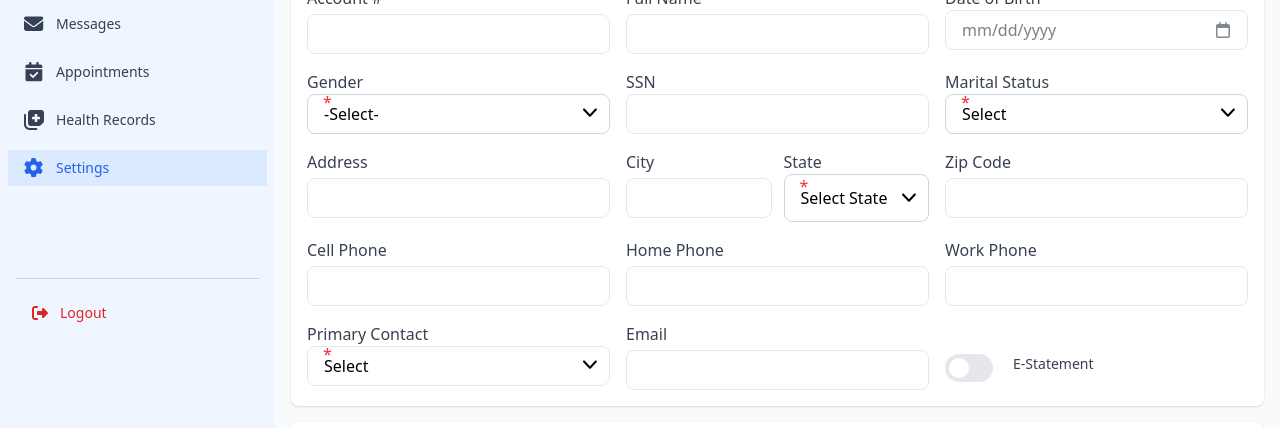
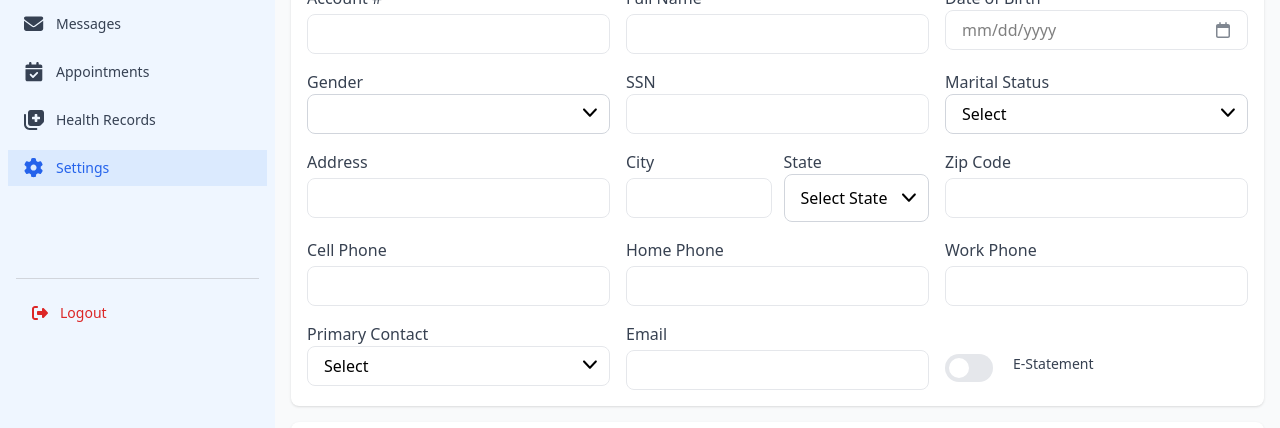
Before and after one commit to zainbintariq357/PatientPortal, a React (Vite) app: page /dashboard/settings in a window 1280 px wide. Shown: the part 188-616 px from the top of the page. Built offline with nearby package versions, Linux system fonts and the light colour scheme.

Commit message:
Extra palceholder prop is removed.

```diff
--- a/src/Constants/index.js
+++ b/src/Constants/index.js
@@ -1,6 +1,6 @@
 const genderOptions = [
   {
-    label: '-Select-',
+    label: '',
     value: '',
   },
   {
@@ -218,6 +218,7 @@ const SELECT_OPTIONS = {
         required: 'Gender is required',
       },
       options: genderOptions,
+      className: 'border-white-gray',
     },
 
     {
--- a/src/components/Setting/SettingDashboard.jsx
+++ b/src/components/Setting/SettingDashboard.jsx
@@ -120,7 +120,6 @@ const SettingDashboard = () => {
 							control={control}
 							name="gender"
 							register={register}
-							placeholder={false}
 							labelClassName="mb-0! text-base! font-normal"
 							selectClassName="h-10!"
 						/>
@@ -144,7 +143,6 @@ const SettingDashboard = () => {
 							control={control}
 							name="maritalStatus"
 							register={register}
-							placeholder={false}
 							labelClassName="mb-0! font-normal"
 							selectClassName="h-10!"
 						/>
--- a/src/components/popup/CreateMessagePopup.jsx
+++ b/src/components/popup/CreateMessagePopup.jsx
@@ -47,7 +47,9 @@ function CreateMessagePopup({ open, onClose }) {
       title="Create Message"
       isOpen={open}
       onClose={handleClose}
-      modalStyle="max-w-200">
+      modalStyle="max-w-200"
+      headerStyle='border-light-gray'
+    >
       <div className="mt-3 flex items-center">
         <div className="w-[45%] min-w-50">
           <SelectBox
@@ -58,6 +60,7 @@ function CreateMessagePopup({ open, onClose }) {
             name="messageType"
             register={register}
             labelClassName="text-sm mt-12"
+            placeHolder={false}
           />
         </div>
         <div className="flex items-center ml-10">
@@ -77,6 +80,7 @@ function CreateMessagePopup({ open, onClose }) {
         maxCharacters={1000}
         wrapperClassName="mt-8"
         labelClassName="text-sm"
+        textAreaClassName='border-light-gray'
       />
 
       <p className="text-sm text-text-gray font-medium mt-8 mb-3">
--- a/src/components/shared/DatePickerInput.jsx
+++ b/src/components/shared/DatePickerInput.jsx
@@ -83,6 +83,7 @@ const DatePickerInput = ({
             />
             {field.value ? (
               <button
+                type='button'
                 onClick={() => {
                   field.onChange(null);
                   setIsOpen(false);
@@ -92,6 +93,7 @@ const DatePickerInput = ({
               </button>
             ) : (
               <button
+                type='button'
                 onClick={() => setIsOpen(true)}
                 className="absolute top-1/2 right-3 -translate-y-1/2 w-5 h-4 cursor-pointer opacity-70 hover:opacity-100">
                 <CalenderIcon />
--- a/src/components/shared/PatientRegistrationForm.jsx
+++ b/src/components/shared/PatientRegistrationForm.jsx
@@ -67,12 +67,12 @@ const PatientRegistrationForm = ({ type, title, subtitle, fields, LoadPrevious }
 						return (
 							<DatePickerInput
 								name={field.name}
-								placeholder={field.label}
 								control={control}
 								rules={rules}
 								error={formState.errors[field.name]}
 								datePickerClassName={field.className}
-								placeholderText={field.label}
+								placeholder={field.label}
+								placeholderText={null}
 							/>
 						)
 					}
--- a/src/components/shared/SelectBox.jsx
+++ b/src/components/shared/SelectBox.jsx
@@ -2,6 +2,7 @@ import { useWatch } from 'react-hook-form';
 import DropdownIcon from '../../assets/icons/svgs/DropdownIcon';
 
 const SelectBox = ({
+  placeholder = false,
   label,
   rules,
   name,
@@ -13,7 +14,6 @@ const SelectBox = ({
   showAsterisks = true,
   selectDefaultValue = '',
   labelClassName = '',
-  placeHolder = true,
   disabled = false,
   options,
   ...rest
@@ -22,10 +22,10 @@ const SelectBox = ({
   const showAsteriks = !value;
 
   return (
-    <div className="relative">
-      {(!value && placeHolder) && (
+    <div className='relative'>
+      {(!value && placeholder) && (
         <span className="absolute left-4 top-1/2 -translate-y-1/2 text-gray-400 pointer-events-none">
-          {placeHolder}
+          {placeholder}
           {showAsteriks && <span className="text-red-500"> *</span>}
         </span>
       )}
@@ -41,10 +41,11 @@ const SelectBox = ({
       <select
         {...register(name, rules)}
         defaultValue=""
-        className={`w-full h-12 border rounded-lg px-4 focus:outline-none appearance-none ${error ? 'border-red-500' : 'border-gray-300'
+        className={`w-full h-12 border rounded-lg px-4 focus:outline-none appearance-none cursor-pointer ${error ? 'border-red-500' : 'border-gray-300'
           } ${selectClassName}`}
         disabled={disabled}
-        {...rest}>
+        {...rest}
+      >
         {selectDefaultValue && <option value="">{selectDefaultValue}</option>}
 
         {options.map((item, index) => (
@@ -53,15 +54,15 @@ const SelectBox = ({
           </option>
         ))}
       </select>
-
       <span
-        className="absolute top-2/3 right-3 -translate-y-1/2  pointer-events-none">
+        className={`absolute right-3 -translate-y-1/2 ${label ? 'top-2/3' : 'top-1/2'}  pointer-events-none`}>
         <DropdownIcon width="15" height='14' />
       </span>
 
 
+
       {error && <span className="text-red-500 text-sm">{error.message}</span>}
-    </div>
+    </div >
   );
 };
 
```
